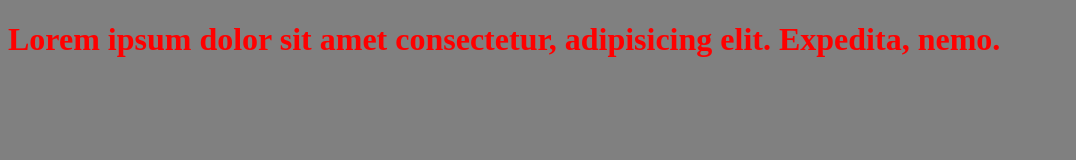
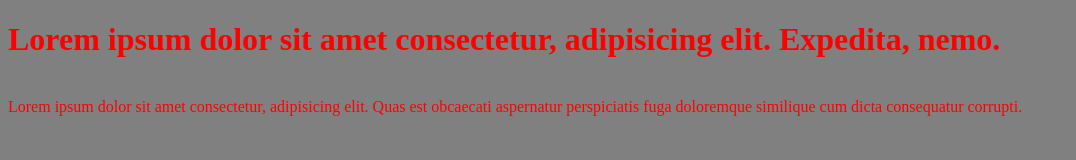
Before and after one commit to mossicode/Gittest, a plain HTML site: page index.html in a window 1280 px wide. Shown: the whole page, without its empty margins (0-1076 px from the left). Drawn offline with Linux system fonts and the light colour scheme.

Commit message:
context changed

```diff
--- a/index.html
+++ b/index.html
@@ -9,7 +9,7 @@
 <body>
     <h1>Lorem ipsum dolor sit amet consectetur, adipisicing elit. Expedita, nemo.</h1>
     <div class="test">hello</div>
-
+    <div class="name">Lorem ipsum dolor sit amet consectetur, adipisicing elit. Quas est obcaecati aspernatur perspiciatis fuga doloremque similique cum dicta consequatur corrupti.</div>
 
 </body>
 </html>
```
